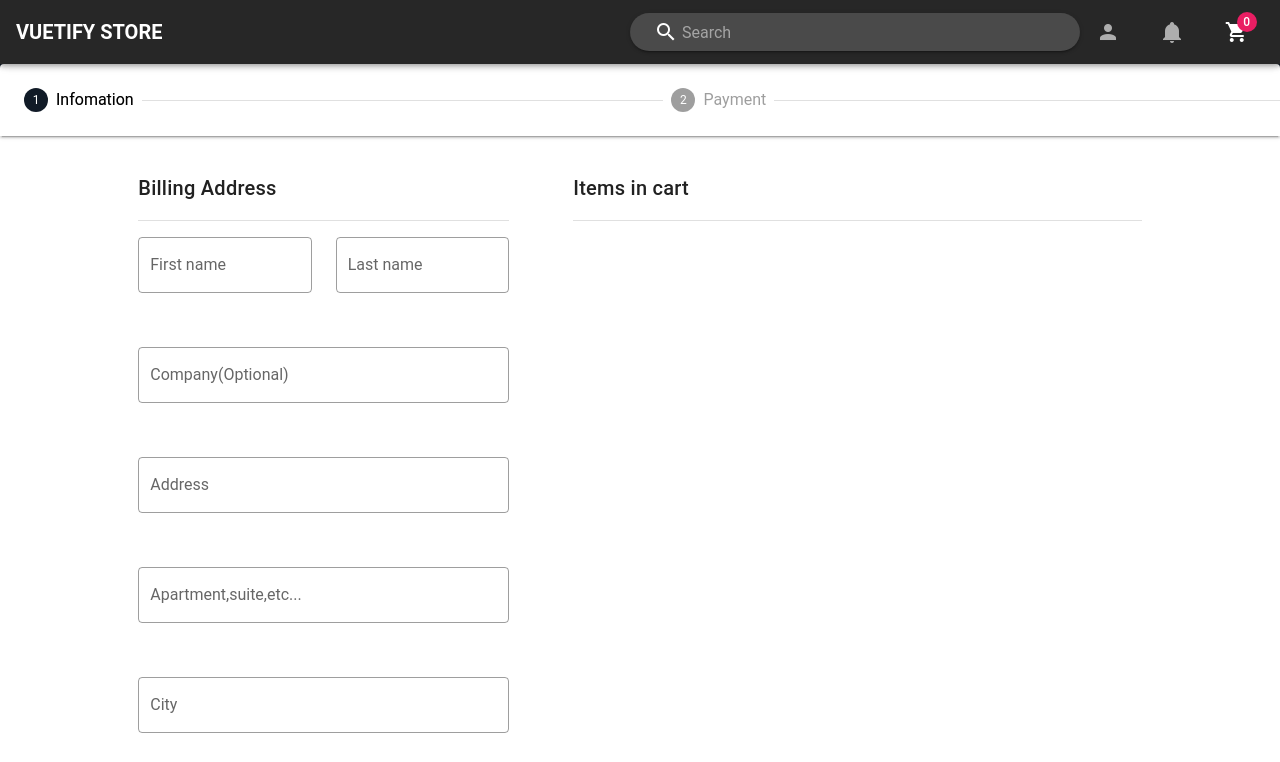
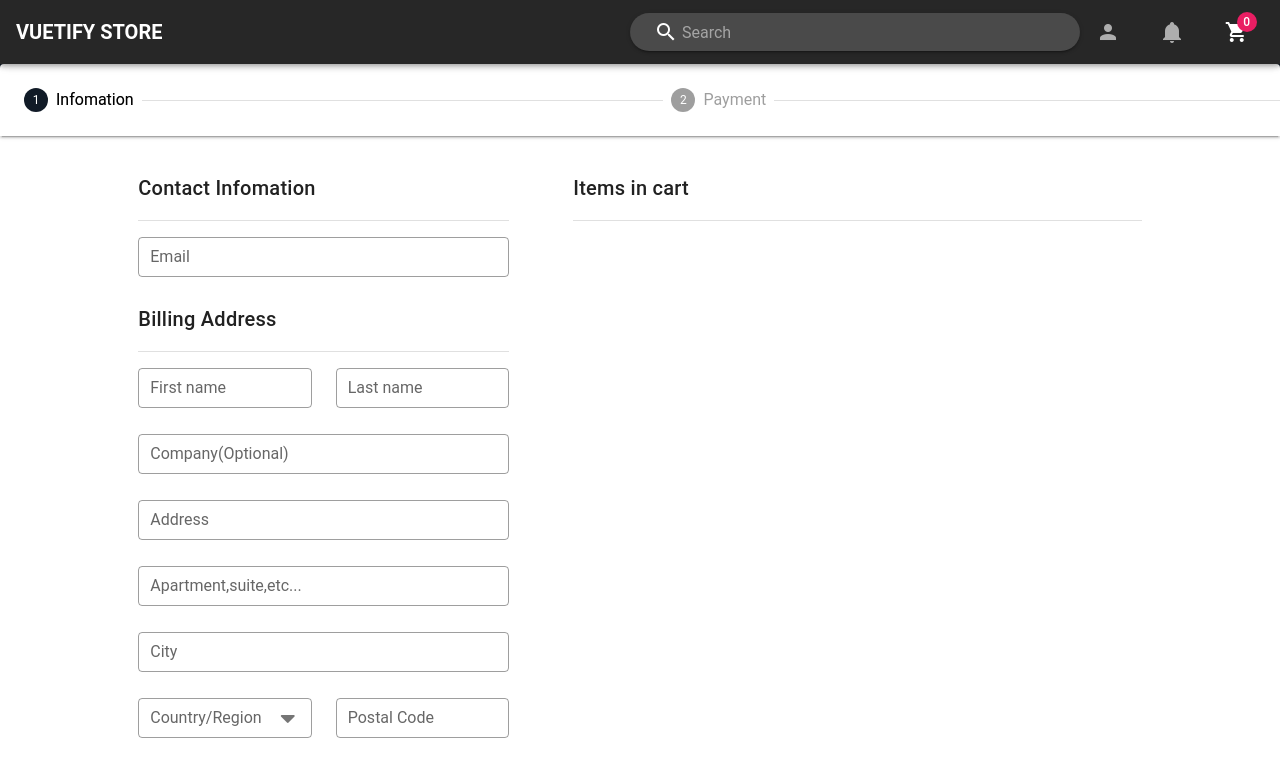
Before and after one commit to hohuy852/VuetifyShop, a Vue app: page /checkout in a window 1280 px wide. Shown: the top 762 px of the page. Built offline with nearby package versions, Linux system fonts and the light colour scheme.

Commit message:
Checkout complete, optimized

```diff
--- a/public/index.html
+++ b/public/index.html
@@ -14,6 +14,7 @@
   <link rel="stylesheet" href="https://cdn.jsdelivr.net/npm/@mdi/font@latest/css/materialdesignicons.min.css">
   <link href="https://use.fontawesome.com/releases/v5.0.13/css/all.css" rel="stylesheet">
   <link href="https://cdn.jsdelivr.net/npm/@mdi/font@5.x/css/materialdesignicons.min.css" rel="stylesheet">
+  <link href="https://cdn.jsdelivr.net/npm/font-awesome@4.x/css/font-awesome.min.css" rel="stylesheet">
 </head>
 
 <body>
--- a/src/components/layouts/Navigation.vue
+++ b/src/components/layouts/Navigation.vue
@@ -33,6 +33,7 @@
         return-object
         style="max-width: 450px"
         solo-inverted
+
       >
         <template slot="no-data">
           <v-list-item>
--- a/src/plugins/vuetify.js
+++ b/src/plugins/vuetify.js
@@ -7,6 +7,9 @@ import colors from 'vuetify/lib/util/colors'
 Vue.use(Vuetify, Carousel3d);
 
 export default new Vuetify({
+  icons:{
+    iconfont: 'fa'
+  },
   defaultAssets: {
   },
   theme: {
--- a/src/store/index.js
+++ b/src/store/index.js
@@ -13,12 +13,7 @@ export default new Vuex.Store({
     categories,
   },
   state: {
-
     user: null,
-
-
-    snackbar: false,
-
   },
   // plugins: [createPersistedState()],
   mutations: {
--- a/src/views/Checkout.vue
+++ b/src/views/Checkout.vue
@@ -12,57 +12,90 @@
         <v-container>
           <div class="row justify-center">
             <v-col cols="12" sm="6" md="4" class="mr-5">
-              <div class="text-h6 mb-4">Billing Address</div>
+              <div class="text-h6 mb-4">Contact Infomation</div>
               <v-divider class="mb-4"></v-divider>
               <v-row>
                 <v-col>
-                  <v-text-field :rules="[rules.required]" label="First name" outlined></v-text-field>
-                </v-col>
-                <v-col>
-                  <v-text-field  :rules="[rules.required]" label="Last name" outlined></v-text-field>
+                  <v-text-field
+                    :rules="[rules.required]"
+                    label="Email"
+                    outlined
+                    dense
+                  ></v-text-field>
                 </v-col>
               </v-row>
+              <div class="text-h6 mb-4">Billing Address</div>
+              <v-divider class="mb-4"></v-divider>
+              <v-form ref="form" v-model="valid">
                 <v-row>
                   <v-col>
                     <v-text-field
-                    label="Company(Optional)"
+                      dense
+                      :rules="[rules.required]"
+                      label="First name"
                       outlined
                     ></v-text-field>
                   </v-col>
-              </v-row>
-              <v-row>
                   <v-col>
-                  <v-text-field :rules="[rules.required]" label="Address" outlined></v-text-field>
+                    <v-text-field
+                      :rules="[rules.required]"
+                      label="Last name"
+                      outlined
+                      dense
+                    ></v-text-field>
                   </v-col>
                 </v-row>
-              <v-row>
-                <v-col>
+                <v-text-field
+                  label="Company(Optional)"
+                  outlined
+                  dense
+                ></v-text-field>
+                <v-text-field
+                  :rules="[rules.required]"
+                  label="Address"
+                  outlined
+                  dense
+                ></v-text-field>
                 <v-text-field
                   label="Apartment,suite,etc... "
                   outlined
+                  dense
+                ></v-text-field>
+                <v-text-field
                   :rules="[rules.required]"
+                  label="City"
+                  outlined
+                  dense
+                ></v-text-field>
+                <v-row>
+                  <v-col>
+                    <v-select
+                      :items="items"
+                      label="Country/Region"
+                      outlined
+                      dense
+                    ></v-select>
+                  </v-col>
+                  <v-col>
+                    <v-text-field
+                      :rules="[rules.required]"
+                      label="Postal Code"
+                      outlined
+                      dense
                     ></v-text-field>
                   </v-col>
                 </v-row>
-              <v-row>
-                <v-col>
-                  <v-text-field :rules="[rules.required]" label="City" outlined></v-text-field>
-                </v-col>
-              </v-row>
-              <v-row>
-                <v-col>
-                  <v-text-field :rules="[rules.required]" label="Country/Region" outlined></v-text-field>
-                </v-col>
-                <v-col>
-                  <v-text-field :rules="[rules.required]" label="Postal Code" outlined></v-text-field>
-                </v-col>
-              </v-row>
-              <v-row>
-                <v-col>
-                  <v-text-field :rules="[rules.required]" label="Phone" outlined></v-text-field>
-                </v-col>
-              </v-row>
-              <v-btn color="primary" large @click="e1 = 2"> Continue </v-btn>
+
+                <v-text-field
+                  :rules="[rules.required]"
+                  label="Phone"
+                  outlined
+                  dense
+                ></v-text-field>
+              </v-form>
+              <v-btn color="primary" :disabled="!valid" large @click="e1 = 2">
+                Continue
+              </v-btn>
             </v-col>
 
             <v-col cols="12" md="6" sm="4" class="ml-5">
@@ -122,7 +155,10 @@
               </v-row>
               <v-divider class="my-4" v-if="cart.length > 0"></v-divider>
               <v-row justify="center" v-if="cart.length > 0">
-                <div class="text-h5 font-weight-bold" v-html="`Total: ${totalPrice} $`"></div>
+                <div
+                  class="text-h5 font-weight-bold"
+                  v-html="`Total: ${totalPrice} $`"
+                ></div>
               </v-row>
             </v-col>
           </div>
@@ -132,9 +168,75 @@
       </v-stepper-content>
 
       <v-stepper-content step="2">
+        <v-container>
+          <div class="row justify-center">
+            <v-col  cols="12" sm="6" md="4">
+              <v-simple-table style="border-style: solid; border-width: 1px ">
+                <tbody>
+                  <tr>
+                    <td>Contact</td>
+                    <td>example@gmail.com</td>
+                  </tr>
+                  <tr>
+                    <td>Billing</td>
+                    <td>example, example, VietNam</td>
+                  </tr>
+                </tbody>
+              </v-simple-table>
+               <div class="text-h6 mt-4">Add tip</div>
+              <v-divider class="mb-4"></v-divider>
+                <v-text-field outlined label="Support our team" type="number"></v-text-field>
+               <div class="text-h6 mt-4">Payment</div>
+              <v-divider class="mb-4"></v-divider>
+              <v-form ref="form" v-model="valid" class="my-6">
+                <v-radio-group row>
+                  <v-radio label="MasterCard">
+
+                  </v-radio>
+                  <v-radio label="Visa">
+
+                  </v-radio>
+                  <v-radio label="Napas">
+
+                  </v-radio>
+                </v-radio-group>
+                <v-text-field
+                  label="Card number"
+                  outlined
+                   :rules="[rules.required]"
+                ></v-text-field>
+                <v-text-field
+                  :rules="[rules.required]"
+                  label="Name on card"
+                  outlined
+                ></v-text-field>
+                <v-row>
+                  <v-col>
+                    <v-text-field
+                      :rules="[rules.required]"
+                      label="Expiration date (MM/YY)"
+                      outlined
+
+                    ></v-text-field>
+                  </v-col>
+                  <v-col>
+                    <v-text-field
+                      :rules="[rules.required]"
+                      label="Security code"
+                      outlined
+
+                    ></v-text-field>
+                  </v-col>
+                </v-row>
+
+              </v-form>
                <v-btn color="primary"> Complete Payment </v-btn>
 
-        <v-btn text @click="e1 = 1"> Cancel </v-btn>
+        <v-btn text @click="e1 = 1"> Return </v-btn>
+            </v-col>
+          </div>
+        </v-container>
+
       </v-stepper-content>
     </v-stepper-items>
   </v-stepper>
@@ -145,14 +247,272 @@ export default {
   data() {
     return {
       name: "Checkout",
+      items: [
+        "Afghanistan",
+        "Albania",
+        "Algeria",
+        "American Samoa",
+        "Andorra",
+        "Angola",
+        "Anguilla",
+        "Antarctica",
+        "Antigua and Barbuda",
+        "Argentina",
+        "Armenia",
+        "Aruba",
+        "Australia",
+        "Austria",
+        "Azerbaijan",
+        "Bahamas (the)",
+        "Bahrain",
+        "Bangladesh",
+        "Barbados",
+        "Belarus",
+        "Belgium",
+        "Belize",
+        "Benin",
+        "Bermuda",
+        "Bhutan",
+        "Bolivia (Plurinational State of)",
+        "Bonaire, Sint Eustatius and Saba",
+        "Bosnia and Herzegovina",
+        "Botswana",
+        "Bouvet Island",
+        "Brazil",
+        "British Indian Ocean Territory (the)",
+        "Brunei Darussalam",
+        "Bulgaria",
+        "Burkina Faso",
+        "Burundi",
+        "Cabo Verde",
+        "Cambodia",
+        "Cameroon",
+        "Canada",
+        "Cayman Islands (the)",
+        "Central African Republic (the)",
+        "Chad",
+        "Chile",
+        "China",
+        "Christmas Island",
+        "Cocos (Keeling) Islands (the)",
+        "Colombia",
+        "Comoros (the)",
+        "Congo (the Democratic Republic of the)",
+        "Congo (the)",
+        "Cook Islands (the)",
+        "Costa Rica",
+        "Croatia",
+        "Cuba",
+        "Curaçao",
+        "Cyprus",
+        "Czechia",
+        "Côte d'Ivoire",
+        "Denmark",
+        "Djibouti",
+        "Dominica",
+        "Dominican Republic (the)",
+        "Ecuador",
+        "Egypt",
+        "El Salvador",
+        "Equatorial Guinea",
+        "Eritrea",
+        "Estonia",
+        "Eswatini",
+        "Ethiopia",
+        "Falkland Islands (the) [Malvinas]",
+        "Faroe Islands (the)",
+        "Fiji",
+        "Finland",
+        "France",
+        "French Guiana",
+        "French Polynesia",
+        "French Southern Territories (the)",
+        "Gabon",
+        "Gambia (the)",
+        "Georgia",
+        "Germany",
+        "Ghana",
+        "Gibraltar",
+        "Greece",
+        "Greenland",
+        "Grenada",
+        "Guadeloupe",
+        "Guam",
+        "Guatemala",
+        "Guernsey",
+        "Guinea",
+        "Guinea-Bissau",
+        "Guyana",
+        "Haiti",
+        "Heard Island and McDonald Islands",
+        "Holy See (the)",
+        "Honduras",
+        "Hong Kong",
+        "Hungary",
+        "Iceland",
+        "India",
+        "Indonesia",
+        "Iran (Islamic Republic of)",
+        "Iraq",
+        "Ireland",
+        "Isle of Man",
+        "Israel",
+        "Italy",
+        "Jamaica",
+        "Japan",
+        "Jersey",
+        "Jordan",
+        "Kazakhstan",
+        "Kenya",
+        "Kiribati",
+        "Korea (the Democratic People's Republic of)",
+        "Korea (the Republic of)",
+        "Kuwait",
+        "Kyrgyzstan",
+        "Lao People's Democratic Republic (the)",
+        "Latvia",
+        "Lebanon",
+        "Lesotho",
+        "Liberia",
+        "Libya",
+        "Liechtenstein",
+        "Lithuania",
+        "Luxembourg",
+        "Macao",
+        "Madagascar",
+        "Malawi",
+        "Malaysia",
+        "Maldives",
+        "Mali",
+        "Malta",
+        "Marshall Islands (the)",
+        "Martinique",
+        "Mauritania",
+        "Mauritius",
+        "Mayotte",
+        "Mexico",
+        "Micronesia (Federated States of)",
+        "Moldova (the Republic of)",
+        "Monaco",
+        "Mongolia",
+        "Montenegro",
+        "Montserrat",
+        "Morocco",
+        "Mozambique",
+        "Myanmar",
+        "Namibia",
+        "Nauru",
+        "Nepal",
+        "Netherlands (the)",
+        "New Caledonia",
+        "New Zealand",
+        "Nicaragua",
+        "Niger (the)",
+        "Nigeria",
+        "Niue",
+        "Norfolk Island",
+        "Northern Mariana Islands (the)",
+        "Norway",
+        "Oman",
+        "Pakistan",
+        "Palau",
+        "Palestine, State of",
+        "Panama",
+        "Papua New Guinea",
+        "Paraguay",
+        "Peru",
+        "Philippines (the)",
+        "Pitcairn",
+        "Poland",
+        "Portugal",
+        "Puerto Rico",
+        "Qatar",
+        "Republic of North Macedonia",
+        "Romania",
+        "Russian Federation (the)",
+        "Rwanda",
+        "Réunion",
+        "Saint Barthélemy",
+        "Saint Helena, Ascension and Tristan da Cunha",
+        "Saint Kitts and Nevis",
+        "Saint Lucia",
+        "Saint Martin (French part)",
+        "Saint Pierre and Miquelon",
+        "Saint Vincent and the Grenadines",
+        "Samoa",
+        "San Marino",
+        "Sao Tome and Principe",
+        "Saudi Arabia",
+        "Senegal",
+        "Serbia",
+        "Seychelles",
+        "Sierra Leone",
+        "Singapore",
+        "Sint Maarten (Dutch part)",
+        "Slovakia",
+        "Slovenia",
+        "Solomon Islands",
+        "Somalia",
+        "South Africa",
+        "South Georgia and the South Sandwich Islands",
+        "South Sudan",
+        "Spain",
+        "Sri Lanka",
+        "Sudan (the)",
+        "Suriname",
+        "Svalbard and Jan Mayen",
+        "Sweden",
+        "Switzerland",
+        "Syrian Arab Republic",
+        "Taiwan",
+        "Tajikistan",
+        "Tanzania, United Republic of",
+        "Thailand",
+        "Timor-Leste",
+        "Togo",
+        "Tokelau",
+        "Tonga",
+        "Trinidad and Tobago",
+        "Tunisia",
+        "Turkey",
+        "Turkmenistan",
+        "Turks and Caicos Islands (the)",
+        "Tuvalu",
+        "Uganda",
+        "Ukraine",
+        "United Arab Emirates (the)",
+        "United Kingdom of Great Britain and Northern Ireland (the)",
+        "United States Minor Outlying Islands (the)",
+        "United States of America (the)",
+        "Uruguay",
+        "Uzbekistan",
+        "Vanuatu",
+        "Venezuela (Bolivarian Republic of)",
+        "VietNam",
+        "Virgin Islands (British)",
+        "Virgin Islands (U.S.)",
+        "Wallis and Futuna",
+        "Western Sahara",
+        "Yemen",
+        "Zambia",
+        "Zimbabwe",
+        "Åland Islands",
+      ],
+
       e1: 1,
+      valid: true,
       rules: {
         required: (value) => !!value || "Required.",
       },
     };
   },
   computed: {
-    ...mapGetters(["cart","totalPrice"]),
+    ...mapGetters(["cart", "totalPrice"]),
+  },
+  methods: {
+    validate() {
+      this.$refs.form.validate();
+    },
   },
 };
 </script>
```
Also changed, not shown: src/components/app/SnackBar.vue (deleted, +0 -19 lines), src/views/Product.vue (+11 -2 lines). Lines whose indentation alone changed are shown as unchanged.
